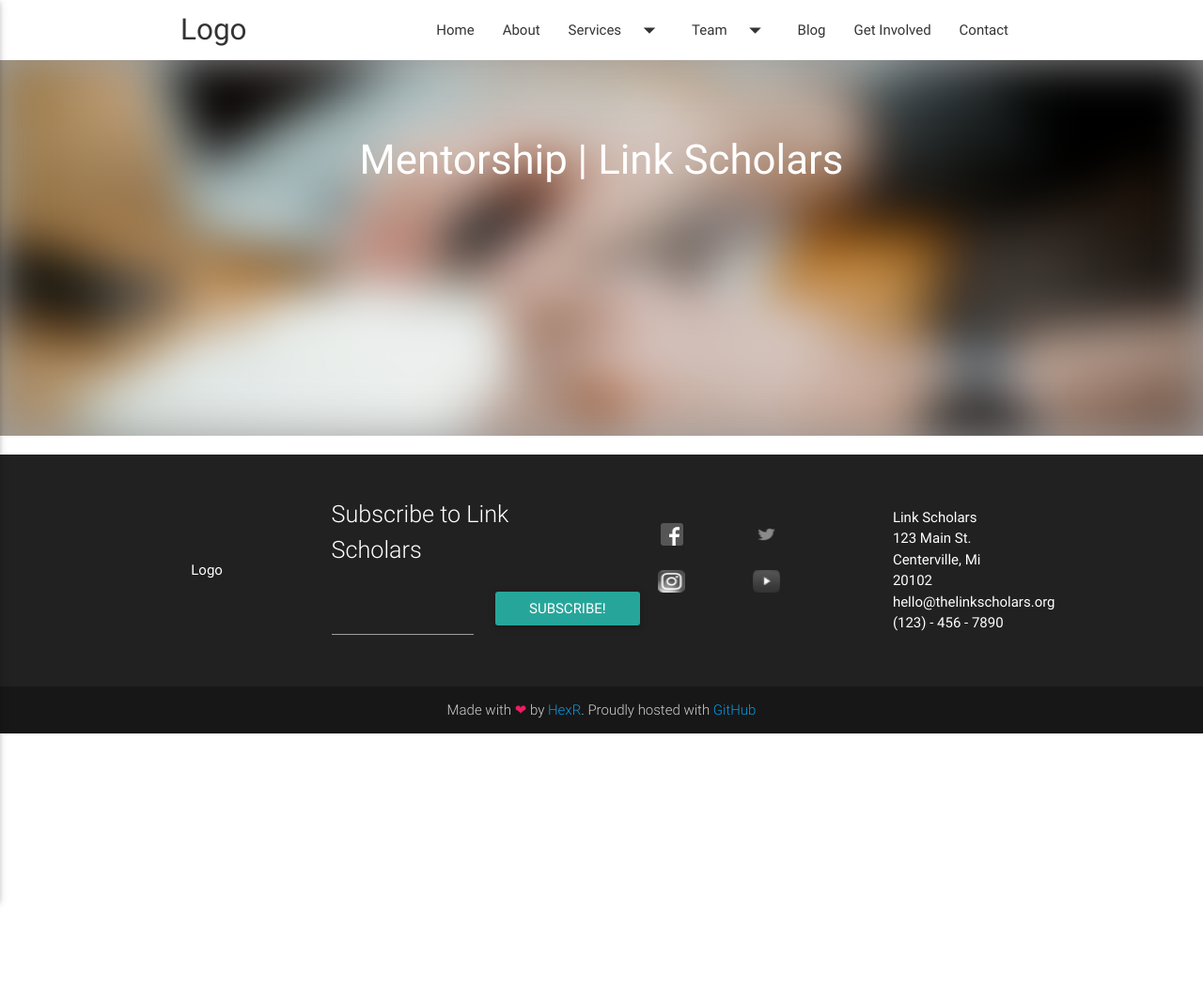
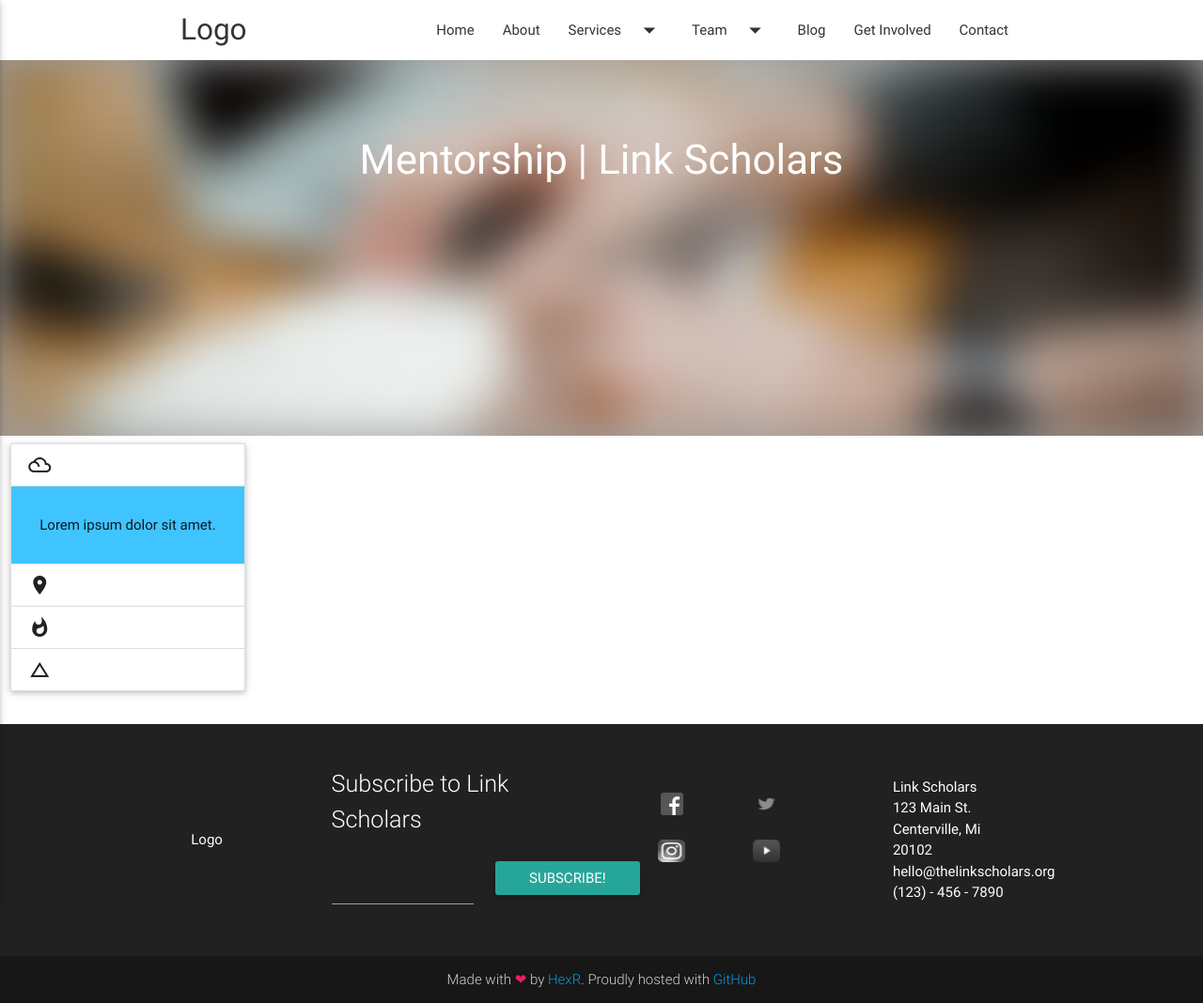
Before and after one commit to waffle-iron/thelinkscholars.github.io, a Jekyll site: the page built from mentorship/index.html, in a window 1280 px wide. Shown: the whole page at 94% size. Built offline with Jekyll 4.4.1, drawn with Linux system fonts in a browser that asks for light colours; nearby versions of some CDN libraries; Markdown is read by kramdown in place of the engine named in the settings; before the commit the page ends 900 px from its top, so only the background shows below that.

Commit message:
Add mentorship page

```diff
--- a/mentorship/index.html
+++ b/mentorship/index.html
@@ -3,3 +3,30 @@
 leadingpath: ./
 hero-title: Mentorship | Link Scholars
 ---
+<div class="row">
+	<div class="col s12 m3">
+		{{THAT CONTENT DOE}}
+	</div>
+	<div class="col s12 l9 valign-wrapper center">
+		<div class="valign">
+			<ul class="collapsible light-blue accent-2" data-collapsible="accordion">
+				<li>
+					<div class="collapsible-header center active"><i class="material-icons">filter_drama</i>{{position_description}}</div>
+					<div class="collapsible-body"><p>{{service_description}} Lorem ipsum dolor sit amet.</p></div>
+				</li>
+				<li>
+					<div class="collapsible-header center"><i class="material-icons">place</i>{{position_description}}</div>
+					<div class="collapsible-body"><p>{{service_description}} Lorem ipsum dolor sit amet.</p></div>
+				</li>
+				<li>
+					<div class="collapsible-header center"><i class="material-icons">whatshot</i>{{position_description}}</div>
+					<div class="collapsible-body"><p>{{service_description}} Lorem ipsum dolor sit amet.</p></div>
+				</li>
+				<li>
+					<div class="collapsible-header center"><i class="material-icons">change_history</i>{{position_description}}</div>
+					<div class="collapsible-body"><p>{{service_description}} Lorem ipsum dolor sit amet.</p></div>
+				</li>
+			</ul>
+		</div>
+	</div>
+</div>
```
